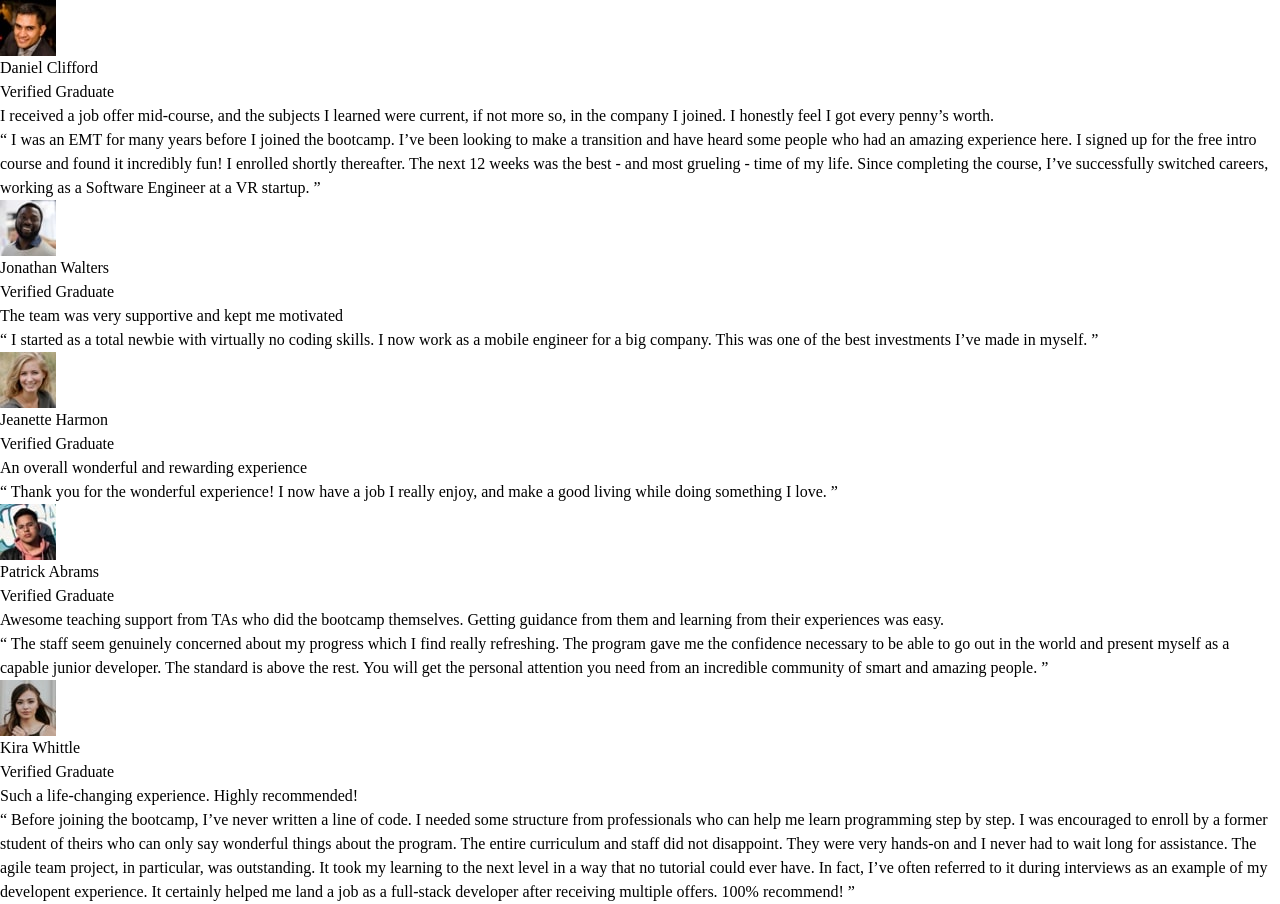
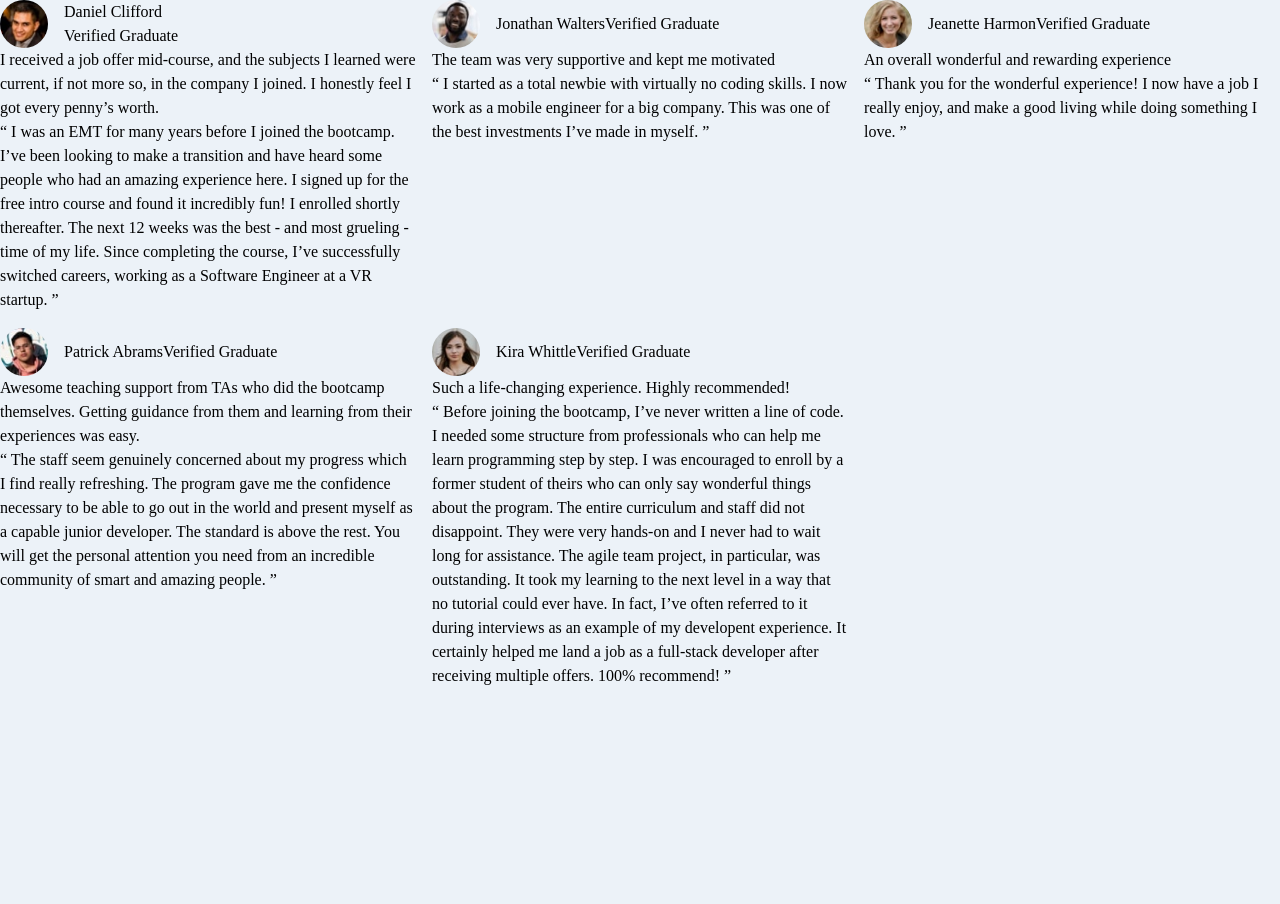
Before and after one commit to Grace-Njenga/Testimonial-Grid, a plain HTML site: page index.html in a window 1280 px wide. After the commit the page ends 800 px from the top, so only its background shows below. Drawn offline with Linux system fonts and the light colour scheme.

Commit message:
background_color

```diff
--- a/index.html
+++ b/index.html
@@ -28,8 +28,10 @@
                 <div class="testimonial_header">
                     <img src="./images/image-daniel.jpg" alt="Daniel" />
 
-                    <p class="testimonial_name">Daniel Clifford</p>
-                    <p class="testimonial_details">Verified Graduate</p>
+                    <div>
+                        <p class="testimonial_name">Daniel Clifford</p>
+                        <p class="testimonial_details">Verified Graduate</p>
+                    </div>
                 </div>
 
                 <div class="testimony">
--- a/styles.css
+++ b/styles.css
@@ -1,3 +1,6 @@
+/* font family import  */
+@import url("https://fonts.googleapis.com/css2?family=Barlow+Semi+Condensed:ital,wght@0,100;0,200;0,300;0,400;0,500;0,600;0,700;0,800;0,900;1,100;1,200;1,300;1,400;1,500;1,600;1,700;1,800;1,900&display=swap");
+
 /* CSS CUSTOM RESET  */
 *,
 *::before,
@@ -71,3 +74,42 @@ h6 {
     --ff-regular: 500;
     --ff-bold: 600;
 }
+
+/* font family  */
+.barlow-semi condensed-medium {
+    font-family: "Barlow Semi Condensed", sans-serif;
+    font-weight: var(--ff-regular);
+    font-style: normal;
+}
+.barlow-semi condensed-bold {
+    font-family: "Barlow Semi Condensed", sans-serif;
+    font-weight: var(--ff-bold);
+    font-style: normal;
+}
+
+body {
+    background-color: var(--clr-light-blue);
+}
+
+/* image radius */
+img {
+    border-radius: 50%;
+    width: 3rem;
+    height: 3rem;
+    margin-right: 1rem;
+    border: 2px solid --clr-white;
+}
+
+/* styling the page  */
+.container {
+    display: grid;
+    gap: var(--grid-gap);
+    grid-template-columns: repeat(3, 1fr);
+}
+.testimonial_header {
+    display: flex;
+    align-items: center;
+    align-content: center;
+}
+.testimonial_bold {
+}
```
